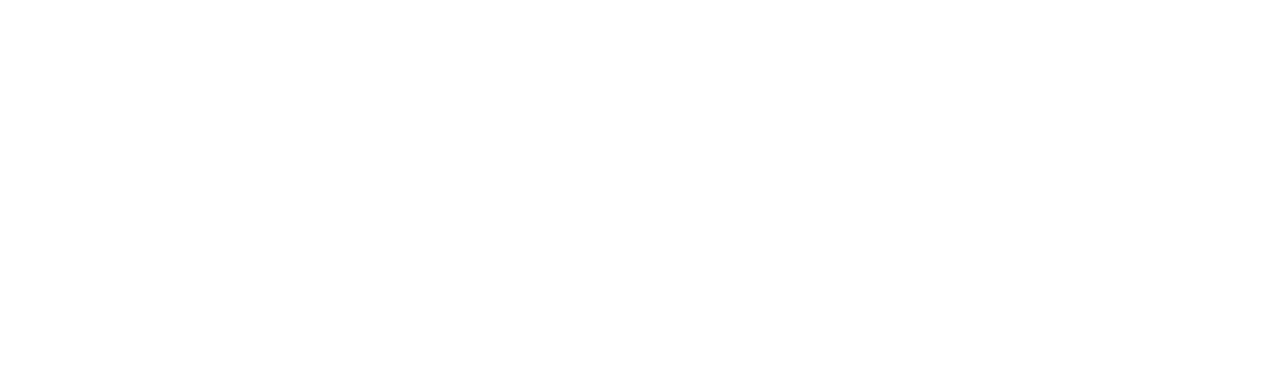
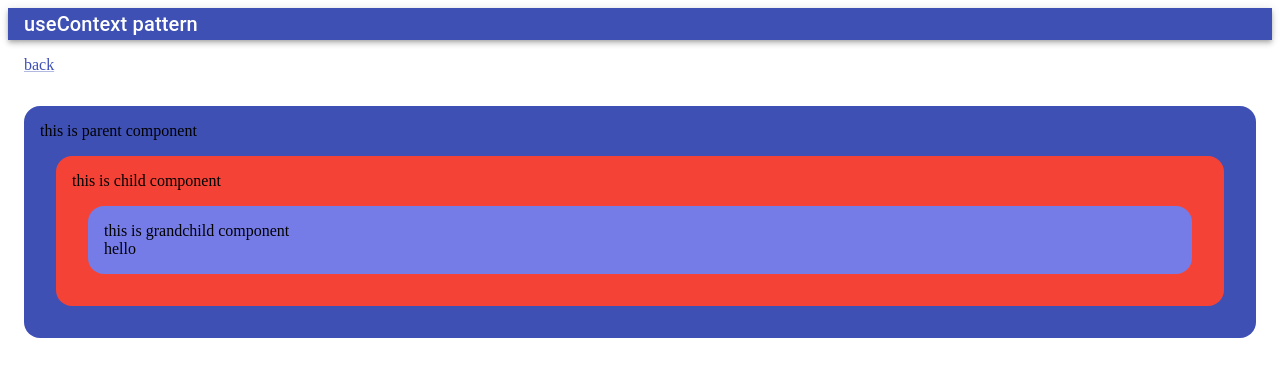
Before and after one commit to SuZu008006/react-sandbox, a React (Create React App) app: page /useContext in a window 1280 px wide. Before the commit this address had no page. Shown: the top 376 px of the page. Built offline with nearby package versions, Linux system fonts and the light colour scheme.

Commit message:
added basic function of useContext

```diff
--- a/src/App.tsx
+++ b/src/App.tsx
@@ -4,6 +4,7 @@
 import { HomePage } from './CommonPage/HomePage'
 import { CreatePortalPage } from './CreatePortalPage/CreatePortalPage'
 import { PropsPage } from './PropsPage/PropsPage'
+import { UseContextPage } from './UseContextPage/UseContextPage'
 import { ForwardRefPage } from './UseRefPage/ForwardRefPage'
 import { UseImperativeHandlePage } from './UseRefPage/UseImperativeHandlePage'
 import UseRefPage from './UseRefPage/UseRefPage'
@@ -31,6 +32,7 @@
       <Routes>
         <Route path="/" element={<HomePage/>}/>
         <Route path="/props" element={<PropsPage/>}/>
+        <Route path="/useContext" element={<UseContextPage/>}/>
         <Route path="/useRef" element={<UseRefPage/>}/>
         <Route path="/useRef/forwardRef"
                element={<ForwardRefPage/>}
--- a/src/CommonPage/HomePage.tsx
+++ b/src/CommonPage/HomePage.tsx
@@ -11,6 +11,9 @@
       <List>
         <ListItem>
           <Link href={'/props'}>props pattern</Link>
+        </ListItem>
+        <ListItem>
+          <Link href={'/useContext'}>useContext pattern</Link>
         </ListItem>
         <ListItem>
           <Link href={'/useRef'}>useRef pattern</Link>
--- /dev/null
+++ b/src/UseContextPage/GrandChild.tsx
@@ -0,0 +1,19 @@
+import { Box } from '@mui/material'
+import { useContext } from 'react'
+import { MyContext } from './UseContextPage'
+
+export function GrandChild() {
+  const myContext = useContext(MyContext)
+  return (
+    <Box sx={{
+      m: 2,
+      backgroundColor: 'primary.light',
+      borderRadius: 4,
+    }}>
+      <Box sx={{ p: 2 }}>
+        <div>this is grandchild component</div>
+        <div>{myContext}</div>
+      </Box>
+    </Box>
+  )
+}
--- /dev/null
+++ b/src/UseContextPage/UseContextPage.tsx
@@ -0,0 +1,40 @@
+import { Box } from '@mui/material'
+import { createContext } from 'react'
+import { PageHeader } from '../CommonPage/PageHeader'
+import { GrandChild } from './GrandChild'
+
+function Child() {
+  return (
+    <Box sx={{
+      m: 2,
+      backgroundColor: 'secondary.main',
+      borderRadius: 4,
+    }}>
+      <Box sx={{ p: 2 }}>
+        <div>this is child component</div>
+        <GrandChild></GrandChild>
+      </Box>
+    </Box>
+  )
+}
+
+export const MyContext = createContext('hello')
+
+export function UseContextPage() {
+  return (
+    <>
+      <PageHeader title="useContext pattern"></PageHeader>
+
+      <Box sx={{
+        m: 2,
+        backgroundColor: 'primary.main',
+        borderRadius: 4,
+      }}>
+        <Box sx={{ p: 2 }}>
+          <div>this is parent component</div>
+          <Child></Child>
+        </Box>
+      </Box>
+    </>
+  )
+}
```
